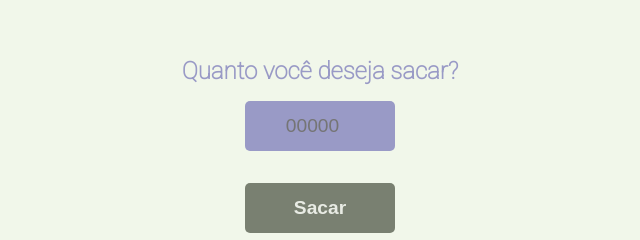
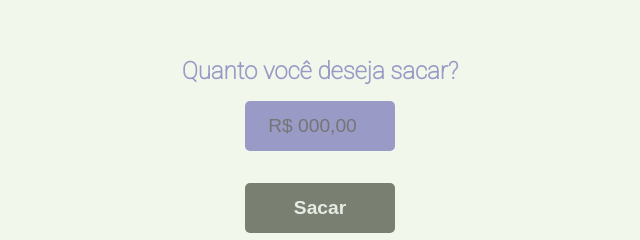
Before and after one commit to guicittadela/saque-otimizado, a plain HTML site: page index.html in a window 1280 px wide. Shown: the part 159-399 px from the top of the page, 320-960 px from the left. Drawn offline with Linux system fonts and the light colour scheme.

Commit message:
update placeholder

```diff
--- a/index.html
+++ b/index.html
@@ -17,7 +17,7 @@
             <label id="titulo" for="">Quanto você deseja sacar?</label>
         </div>
             <div>
-                <input placeholder="00000" id="saque" type='number'>
+                <input placeholder="R$ 000,00" id="saque" type='number'>
             </div>
             <div>
                 <button type="submit" onclick="sacar()" id="btn">Sacar</button>
```
